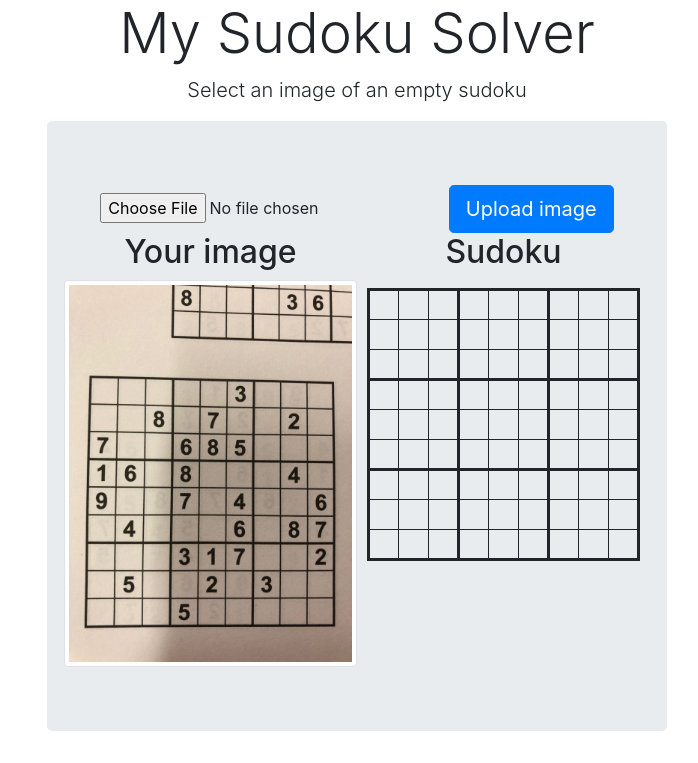
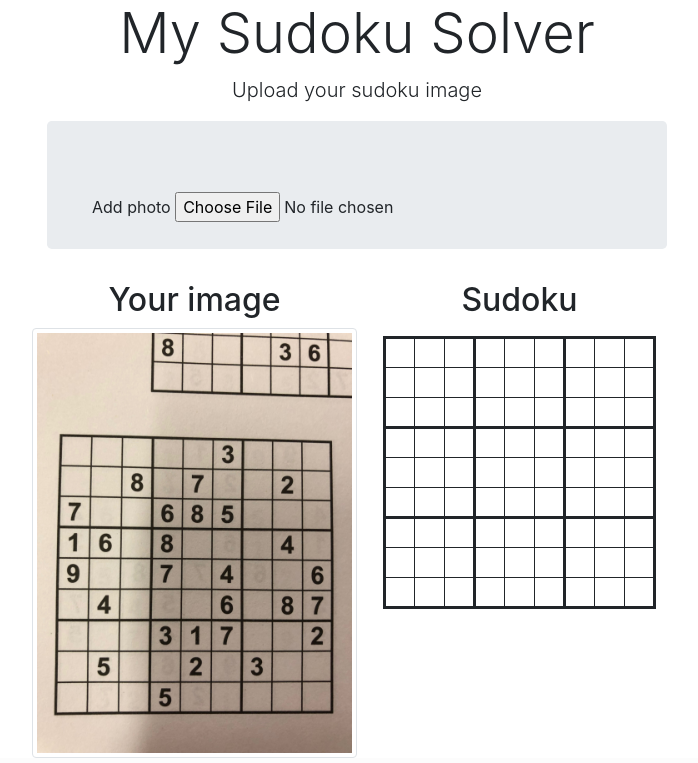
Before and after one commit to mariabardon/web_sudoku_solver, a Django app: template templates/homepage.html in a window 1280 px wide. Shown: the part 56-819 px from the top of the page, without its empty margins (283-981 px from the left). Run offline with Django 3.2, Linux system fonts and the light colour scheme; the template is opened without the code that fills it, so the values that code supplies are empty; some libraries are stand-ins or nearby versions.

Commit message:
progress in uploader

```diff
--- a/templates/homepage.html
+++ b/templates/homepage.html
@@ -32,15 +32,23 @@
 
     <div class="container" align='center' style="max-width: 650px; margin: auto;">
         <h1 class="display-4">My Sudoku Solver</h1>
-        <p class="lead">Select an image of an empty sudoku </p>
+        <p class="lead">Upload your sudoku image </p>
     <div class="jumbotron" align='center'>
       <div class="">
 
-        <form method="post" enctype="multipart/form-data">
+        <form method="post" class="md-form" enctype="multipart/form-data">
             {% csrf_token %}
-            <input type="file" name="chosenFile" id = "file"/>
-            <button class="btn btn-lg btn-primary"  type="submit" name="submit" value="Upload" >Upload image</button>
+            <!-- <input type="file" onchange="this.form.submit()" name="chosenFile" id = "file"/> -->
+            <!-- <div class="d-flex justify-content-center"> -->
+      <div class="btn btn-mdb-color btn-rounded float-left">
+        <span>Add photo</span>
+        <input type="file" onchange="this.form.submit()" name="chosenFile" id = "file"/>
+      </div>
+    </div>
+    <!-- <button class="btn btn-lg btn-primary"  type="submit" name="submit" value="Upload" >Upload image</button> -->
         </form>
+
+
       </div>
 
     <div class="">
--- a/web_sudoku_solver/views.py
+++ b/web_sudoku_solver/views.py
@@ -23,9 +23,11 @@ def index(request):
         file_url = default_storage.url(file_name_2)
 
         numpy_image = cv.imread(file_url)
+
         print('This is the file_url ',file_url)
 
         numbers = mySudokuSolver.solve_this(numpy_image)
+
         response['name'] = np.transpose(numbers)
 
         return render(request,'homepage.html',response)
```
Also changed, not shown: 2 other files.
